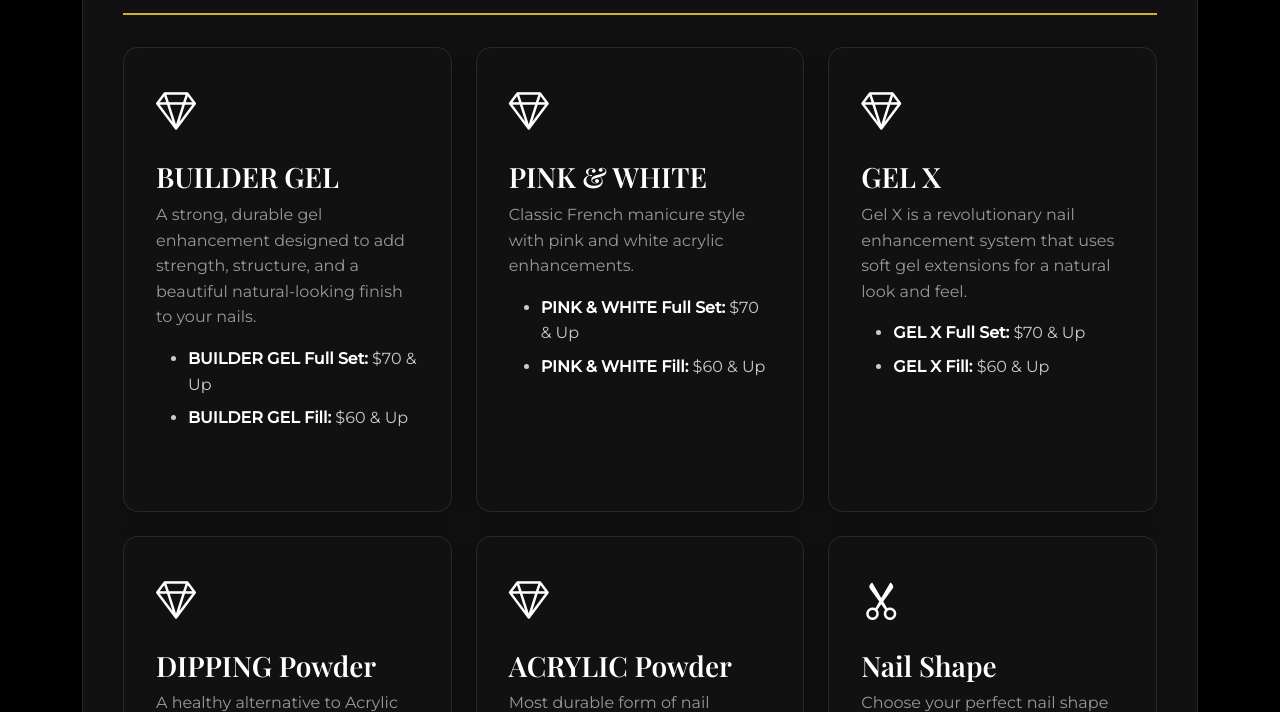
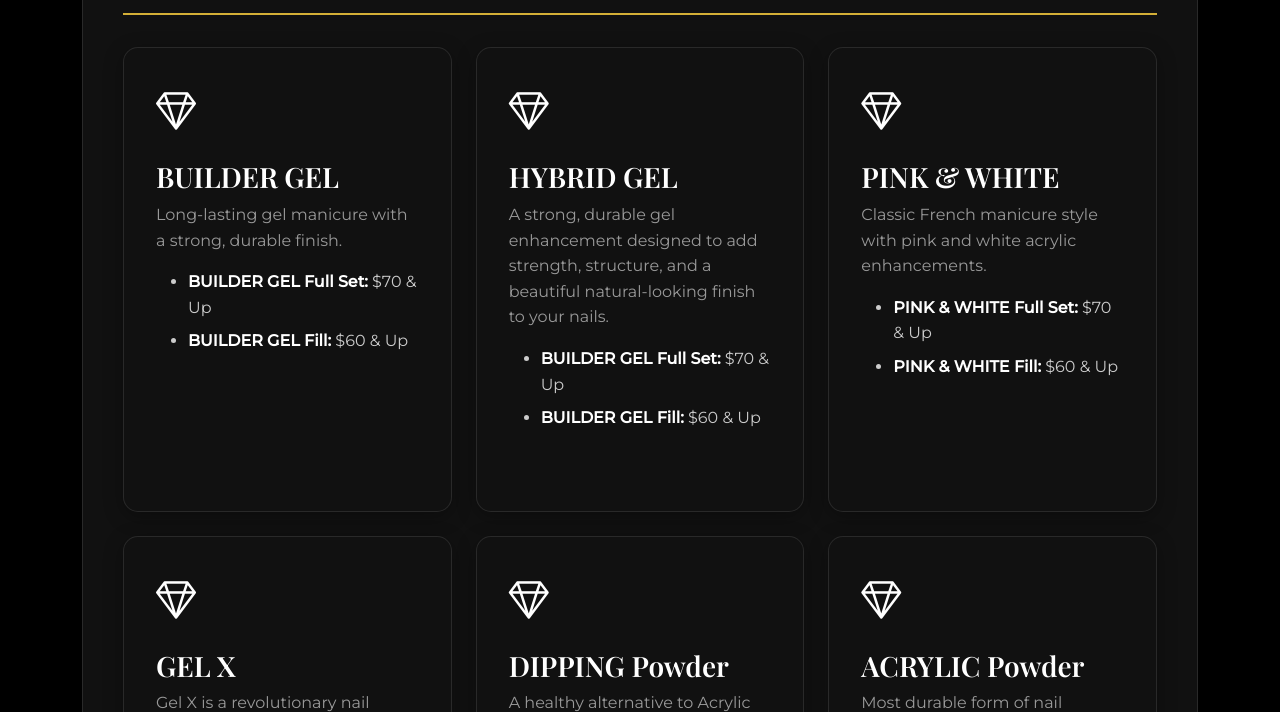
Before and after one commit to luxornailsbar/luxornailsbar, a website: page pages/services-full.html in a window 1280 px wide. Shown: the part 627-1339 px from the top of the page. Drawn offline with nearby package versions, Linux system fonts and the light colour scheme.

Commit message:
Update services-full.html

```diff
--- a/pages/services-full.html
+++ b/pages/services-full.html
@@ -715,6 +715,21 @@
                             <i class="bi bi-gem"></i>
                         </div>
                         <h3>BUILDER GEL</h3>
+                        <p class="text-muted">Long-lasting gel manicure with a strong, durable finish.
+                        </p>
+                        <ul class="mt-3">
+                            <li><strong>BUILDER GEL Full Set:</strong> $70 & Up</li>
+                            <li><strong>BUILDER GEL Fill:</strong> $60 & Up</li>
+                        </ul>
+                    </div>
+                </div>
+
+                <div class="col-md-4 mb-4">
+                    <div class="service-card-full">
+                        <div class="service-icon-large">
+                            <i class="bi bi-gem"></i>
+                        </div>
+                        <h3>HYBRID GEL</h3>
                         <p class="text-muted">A strong, durable gel enhancement designed to add strength, structure, and a beautiful natural-looking finish to your nails.
                         </p>
                         <ul class="mt-3">
```
